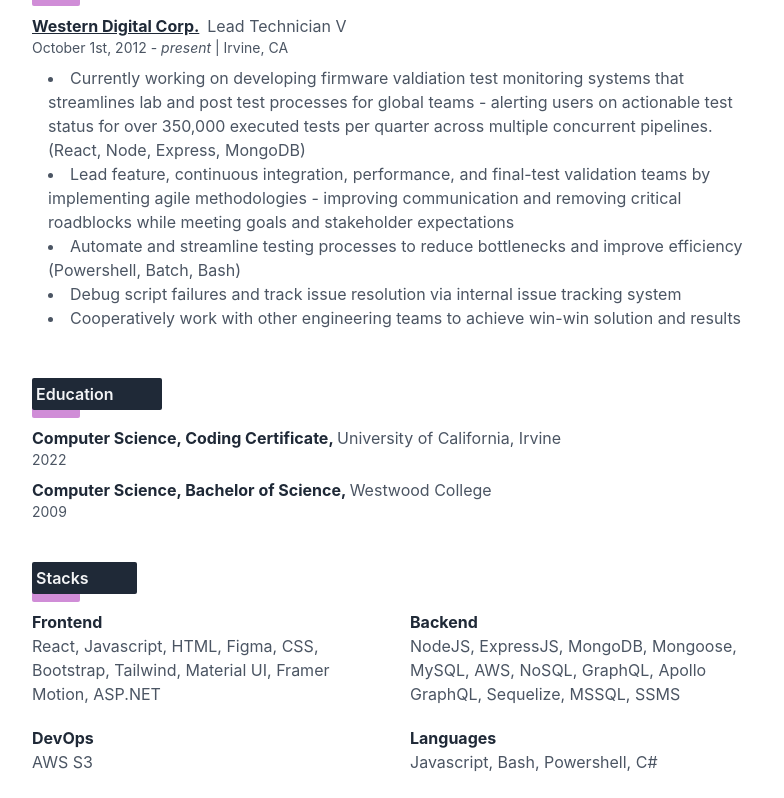
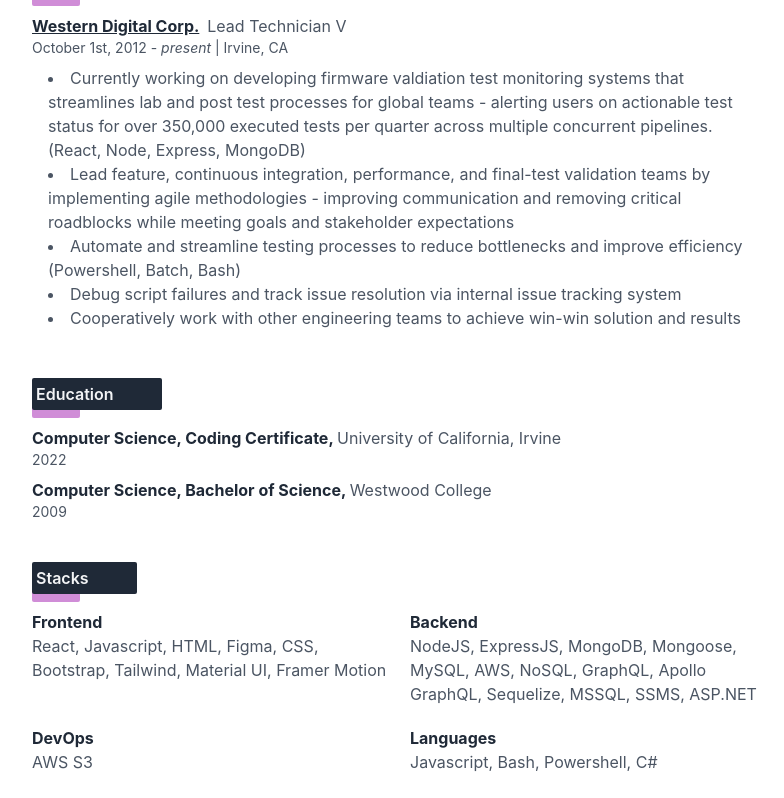
Before and after one commit to brianalegre/Resume, a React (Create React App) app: page / in a window 1280 px wide. Shown: the part 722-1520 px from the top of the page, without its empty margins (424-1208 px from the left). Built offline with nearby package versions, Linux system fonts and the light colour scheme.

Commit message:
changes placements in skills

```diff
--- a/src/resumeData.js
+++ b/src/resumeData.js
@@ -110,7 +110,6 @@
                     "Tailwind",
                     "Material UI",
                     "Framer Motion",
-                    "ASP.NET",
                 ],
                 "name": "Frontend"
             },
@@ -128,6 +127,7 @@
                     "Sequelize",
                     "MSSQL",
                     "SSMS",
+                    "ASP.NET",
                 ],
                 "name": "Backend"
             },
```
Also changed, not shown: 1 other file (tests, documents, lock files or other folders).
